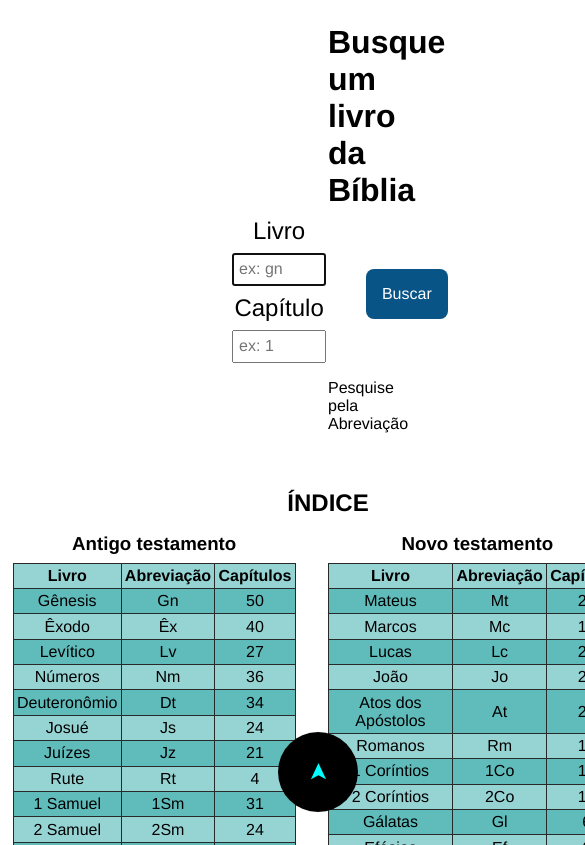
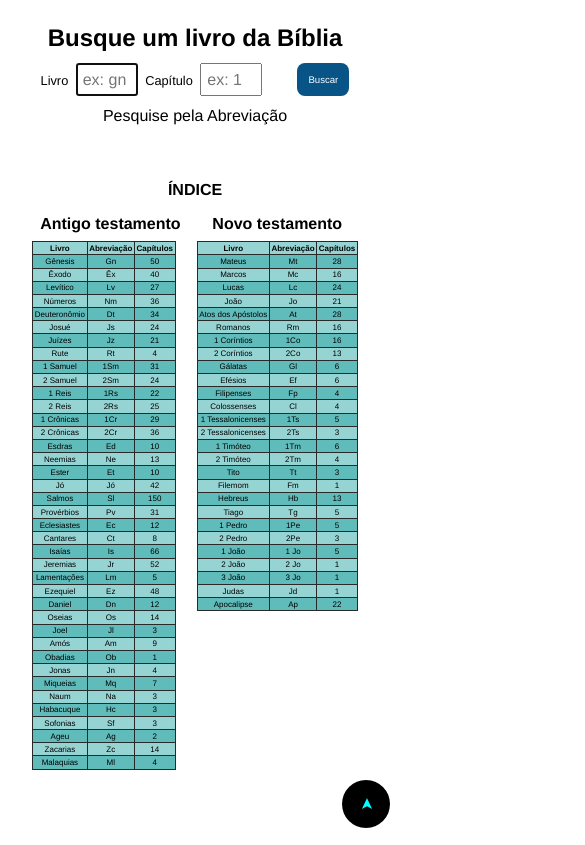
Before and after one commit to Jansen-Muniz/projeto-biblia, a plain HTML site: page index.html in a window 390 px wide. Shown: the top 845 px of the page, 585 px wide, since content can reach past the window. Drawn offline with Linux system fonts and the light colour scheme.

Commit message:
alteração app.js e style.css

```diff
--- a/app.js
+++ b/app.js
@@ -35,5 +35,7 @@
     bookNameBible.textContent = book.name
     chapterBibleNumber.textContent = chapter.number
 
-    versesContainer.textContent = verses.map(verse => `${verse.text}`).join(' ')
+    versesContainer.textContent = verses
+      .reduce((acc, {number, text}) =>
+        acc += ` ${number} ${text}`, '')
 })
--- a/index.html
+++ b/index.html
@@ -16,7 +16,7 @@
         <div class="search-title">
           <h1>Busque um livro da Bíblia</h1>
         </div>
-        <div class="inputs-button-container">
+        <div class="inputs-container">
           <div>
             <label for="input-book">Livro</label>
             <input data-js="input-book" id="input-book" name="book" type="text" placeholder="ex: gn" autofocus>
--- a/style.css
+++ b/style.css
@@ -22,12 +22,13 @@ html{
 }
 
 .bible-container{
-  margin: 0 20rem;
+  max-width: 50%;
+  margin: auto;
 }
 
 .container-book-name,
 .container-chapter,
-.inputs-button-container,
+.inputs-container,
 .container-title-index,
 .title-table-od-container,
 .title-table-nt-container{
@@ -36,11 +37,11 @@ html{
   margin: .5rem;
 }
 
-.inputs-button-container{
+.inputs-container{
   gap: 2rem;
 }
 
-.inputs-button-container{
+.inputs-container{
   align-items: center;
 }
 
@@ -128,3 +129,88 @@ tr:nth-child(even){
   transform: rotate(-90deg);
   font-size: 1.5rem;
 }
+
+@media(max-width: 1050px){
+  .bible-container{
+    max-width: 80%;
+  }
+
+  table, th, td{
+    padding: .3rem;
+    font-size: .8rem;
+  }
+
+  .back-to-top{
+    bottom: 1rem;
+    right: 0;
+    width: 5rem;
+    height: 5rem;
+    font-size: 1.5rem;
+  }
+}
+
+@media(max-width: 700px){
+  .bible-container{
+    max-width: 90%;
+  }
+
+  .search-title h1{
+    font-size: 1.5rem;
+  }
+
+  .inputs-container label{
+    font-size: 1rem;
+  }
+
+  button{
+    padding: .8rem;
+    font-size: .8rem;
+  }
+
+  table, th, td{
+    padding: .1rem;
+    font-size: .8rem;
+  }
+
+  .back-to-top{
+    bottom: 1rem;
+    right: 0;
+    width: 3rem;
+    height: 3rem;
+    font-size: 1rem;
+  }
+}
+
+@media(max-width: 590px){
+  .inputs-container label{
+    font-size: .8rem;
+  }
+
+  table, th, td{
+    padding: .1rem;
+    font-size: .5rem;
+  }
+
+  .biblical-index-table{
+    gap: .5rem;
+  }
+
+  .container-title-index h2{
+    font-size: 1rem;
+  }
+
+  .biblical-index-table h3{
+    font-size: 1rem;
+  }
+
+  button{
+    padding: .7rem;
+    font-size: .6rem;
+  }
+
+  input{
+    margin: .2rem;
+    width: 3rem;
+    padding: .3rem;
+  }
+}
```
